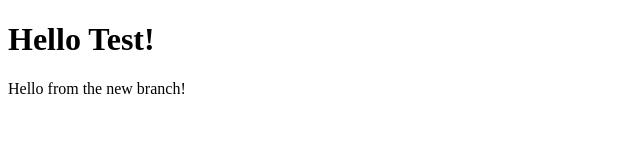
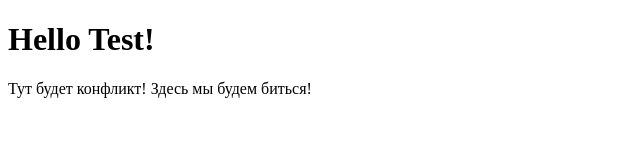
Before and after one commit to vladbesson/some-test-repo, a plain HTML site: page index.html in a window 1280 px wide. Shown: the whole page, without its empty margins (0-640 px from the left). Drawn offline with Linux system fonts and the light colour scheme.

Commit message:
New version with conflict

```diff
--- a/index.html
+++ b/index.html
@@ -9,6 +9,6 @@
   <body>
     <h1>Hello Test!</h1>
 
-    <p>Hello from the new branch!</p>
+    <p>Тут будет конфликт! Здесь мы будем биться!</p>
   </body>
 </html>
```
